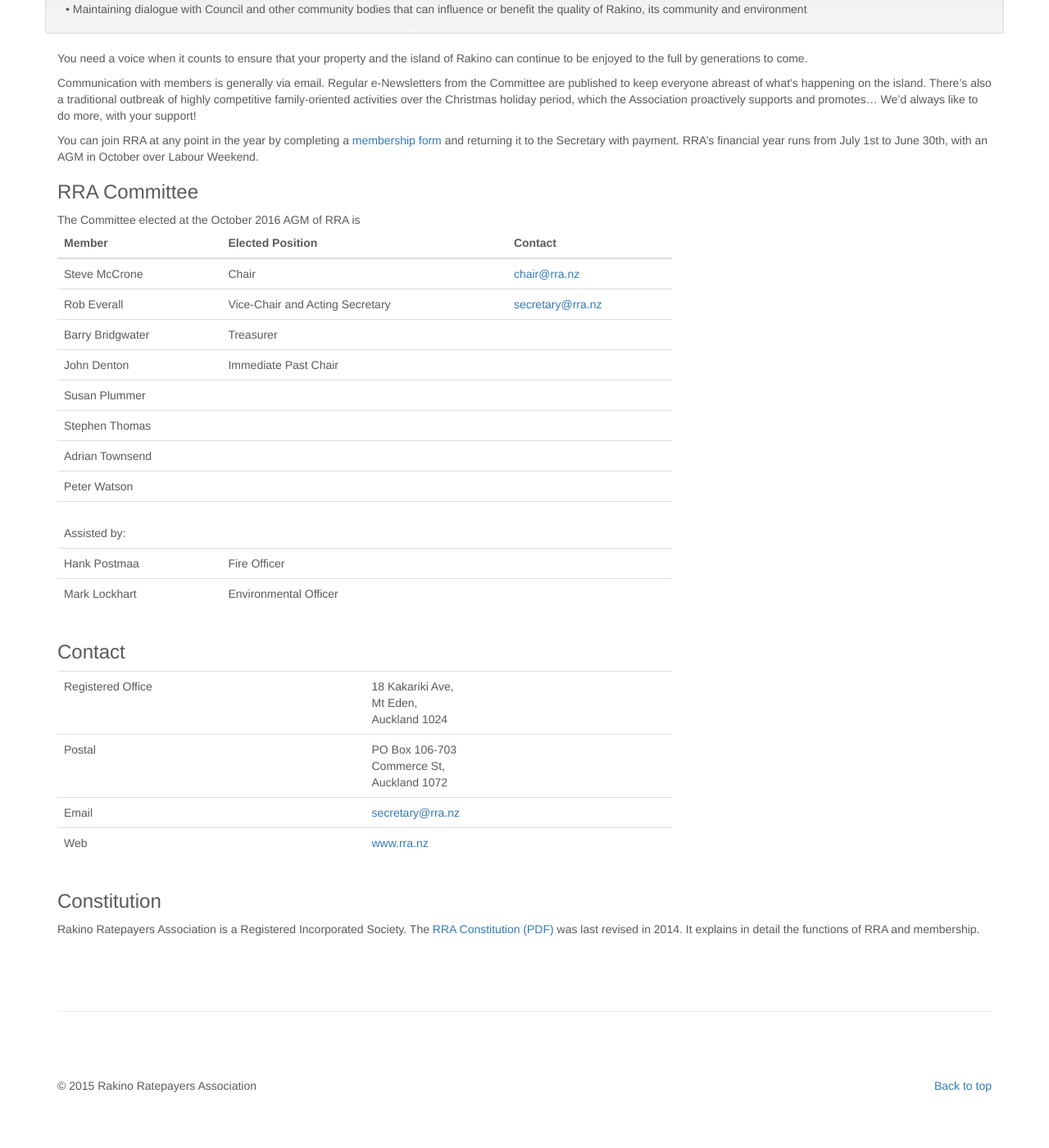
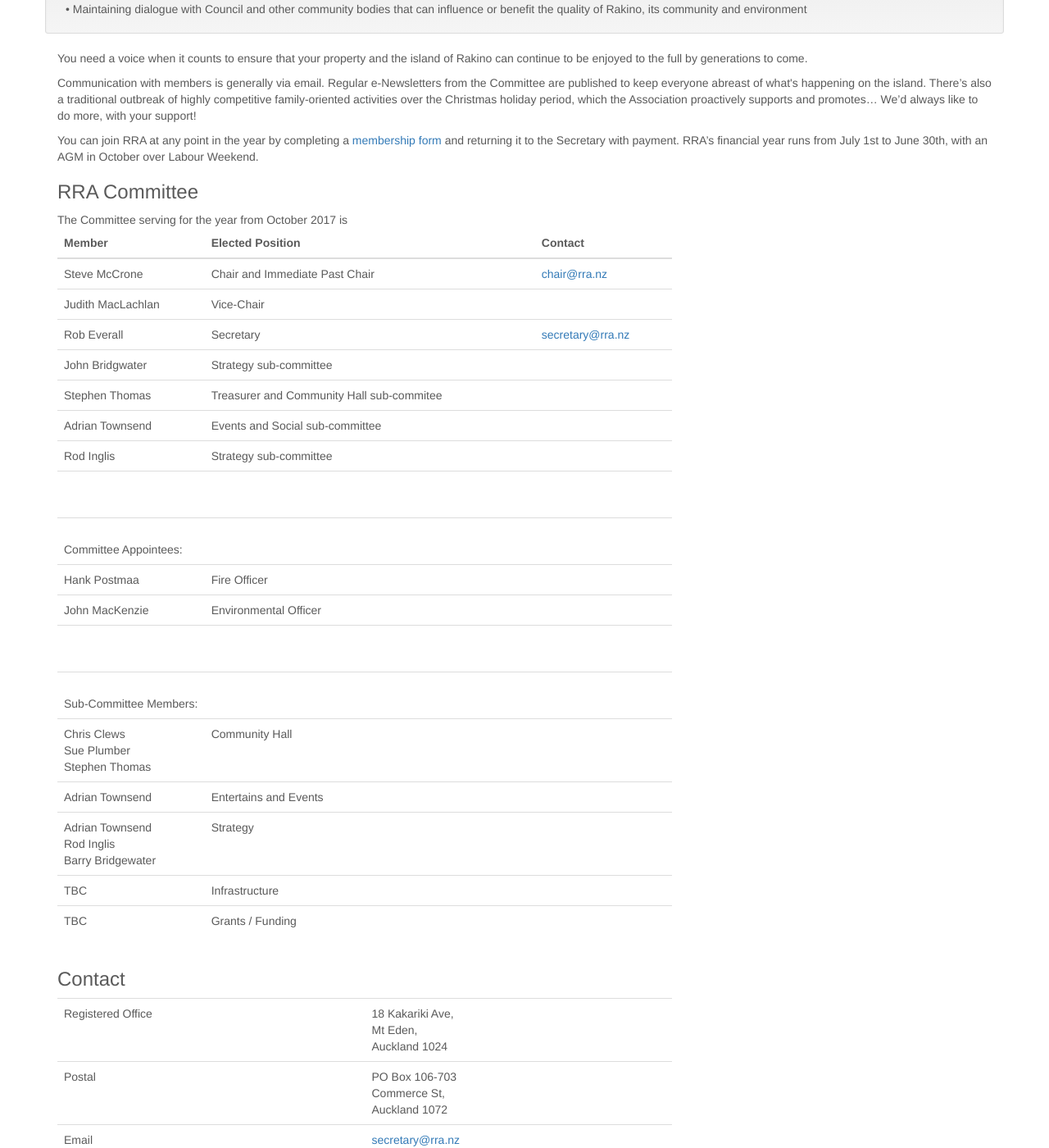
Before and after one commit to rakinoratepayers/rakinoratepayers.github.io, a Jekyll site: the page built from index.html, in a window 1280 px wide and 1400 px high, scrolled down 810 px. Shown: the whole window at 82% size. Built offline with Jekyll 4.4.1, drawn with Linux system fonts in a browser that asks for light colours; nearby versions of some CDN libraries; some of the changed text lies outside the part shown.

Commit message:
new committee for 2018

```diff
--- a/index.html
+++ b/index.html
@@ -93,7 +93,7 @@ layout: default
 
 <h3>RRA Committee</h3>
 
-The Committee elected at the October 2016 AGM of RRA is
+The Committee serving for the year from October 2017 is
 
 <div class="row">
     <div class="col-lg-8">
@@ -106,18 +106,26 @@ The Committee elected at the October 2016 AGM of RRA is
         </tr>
         </thead>
         <tbody>
-            <tr><td>Steve McCrone</td><td>Chair</td><td><a href="mailto:chair@rra.nz">chair@rra.nz</a></td></tr>
-            <tr><td>Rob Everall</td><td>Vice-Chair and Acting Secretary</td><td><a href="mailto:secretary@rra.nz">secretary@rra.nz</a></td></tr>
-            <tr><td>Barry Bridgwater</td><td>Treasurer</td><td>&nbsp;</td></tr>
-            <tr><td>John Denton</td><td>Immediate Past Chair</td><td>&nbsp;</td></tr>
-            <tr><td>Susan Plummer</td><td>&nbsp;</td><td>&nbsp;</td></tr>
-            <tr><td>Stephen Thomas</td><td>&nbsp;</td><td>&nbsp;</td></tr>
-            <tr><td>Adrian Townsend</td><td>&nbsp;</td><td>&nbsp;</td></tr>
-            <tr><td>Peter Watson</td><td>&nbsp;</td><td>&nbsp;</td></tr>
+            <tr><td>Steve McCrone</td><td>Chair and Immediate Past Chair</td><td><a href="mailto:chair@rra.nz">chair@rra.nz</a></td></tr>
+            <tr><td>Judith MacLachlan</td><td>Vice-Chair</td><td>&nbsp;</td></tr>
+            <tr><td>Rob Everall</td><td>Secretary</td><td><a href="mailto:secretary@rra.nz">secretary@rra.nz</a></td></tr>
+            <tr><td>John Bridgwater</td><td>Strategy sub-committee</td><td>&nbsp;</td></tr>
+            <tr><td>Stephen Thomas</td><td>Treasurer and Community Hall sub-commitee</td><td>&nbsp;</td></tr>
+            <tr><td>Adrian Townsend</td><td>Events and Social sub-committee</td><td>&nbsp;</td></tr>
+            <tr><td>Rod Inglis</td><td>Strategy sub-committee</td><td>&nbsp;</td></tr>
 
-            <tr><td colspan="4"><br>Assisted by:</td></tr>
+            <tr><td colspan="4"><br>&nbsp;</td></tr>
+            <tr><td colspan="4"><br>Committee Appointees:</td></tr>
             <tr><td>Hank Postmaa</td><td>Fire Officer</td><td>&nbsp;</td></tr>
-            <tr><td>Mark Lockhart</td><td>Environmental Officer</td><td>&nbsp;</td></tr>
+            <tr><td>John MacKenzie</td><td>Environmental Officer</td><td>&nbsp;</td></tr>
+
+            <tr><td colspan="4"><br>&nbsp;</td></tr>
+            <tr><td colspan="4"><br>Sub-Committee Members:</td></tr>
+            <tr><td>Chris Clews<br>Sue Plumber<br>Stephen Thomas</td><td>Community Hall</td><td>&nbsp;</td></tr>
+            <tr><td>Adrian Townsend</td><td>Entertains and Events</td><td>&nbsp;</td></tr>
+            <tr><td>Adrian Townsend<br>Rod Inglis<br>Barry Bridgewater</td><td>Strategy</td><td>&nbsp;</td></tr>
+            <tr><td>TBC</td><td>Infrastructure</td><td>&nbsp;</td></tr>
+            <tr><td>TBC</td><td>Grants / Funding</td><td>&nbsp;</td></tr>
         </tbody>
         </table>
     </div>
```
Also changed, not shown: other parts of index.html (+1 -1 lines).
